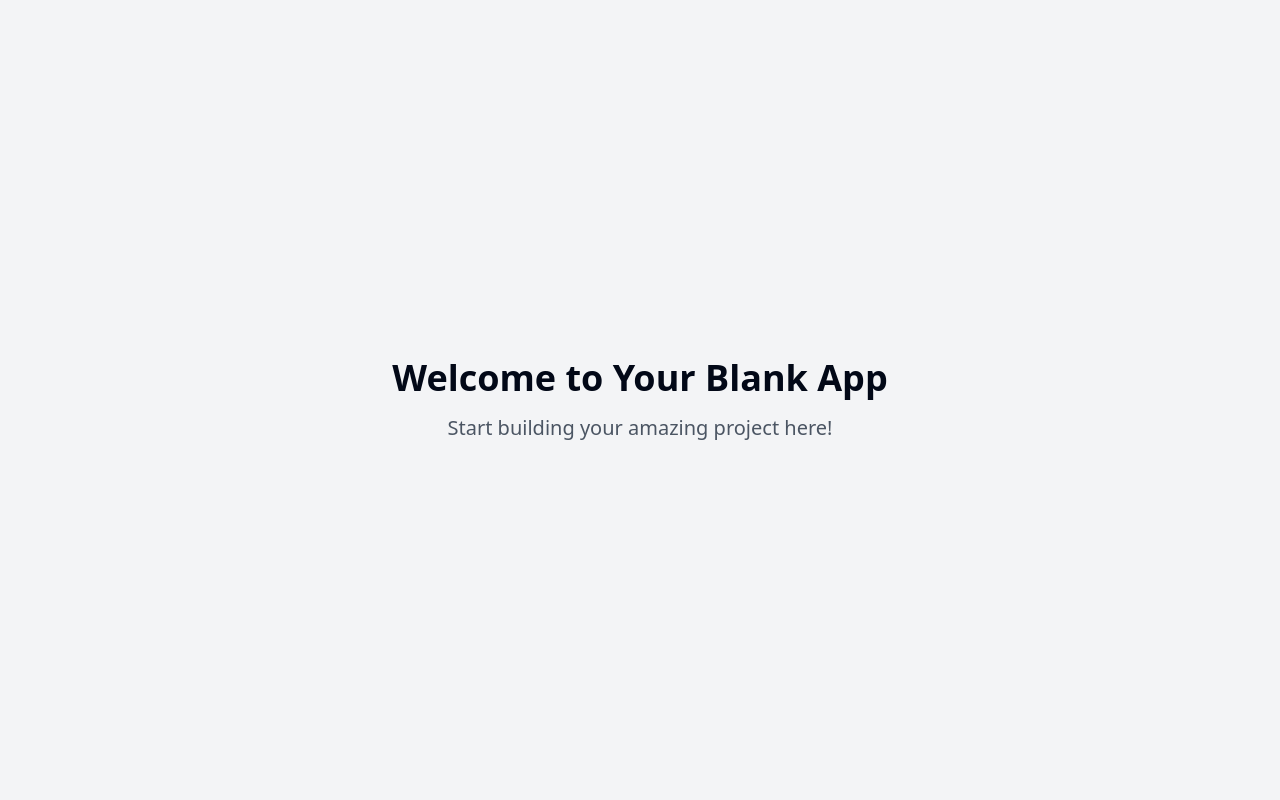
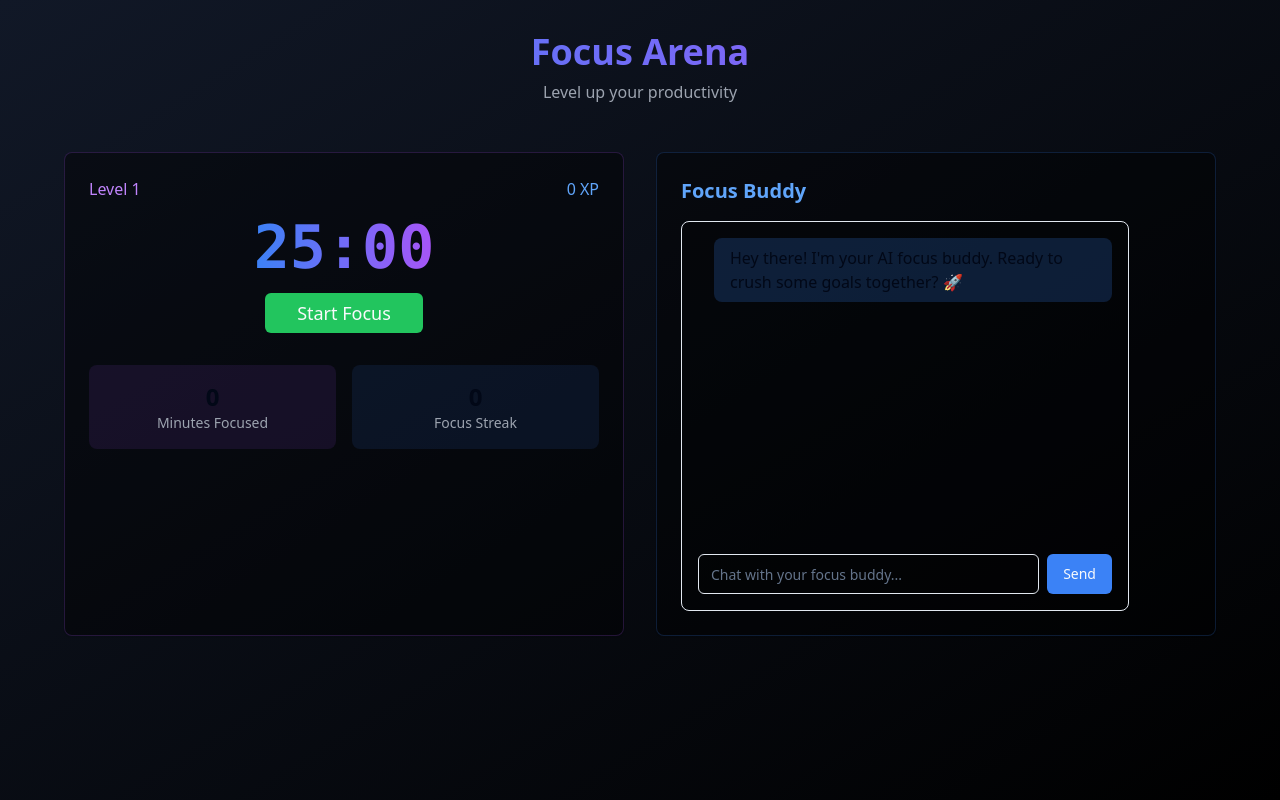
Before and after one commit to Jayjeet1013/focus-arena-legends, a React (Vite) app: page / in a window 1280 px wide. Built offline with nearby package versions, Linux system fonts and the light colour scheme.

Commit message:
Refactor: Integrate Gemini API key
This commit integrates the Gemini API key into the project.

```diff
--- a/package.json
+++ b/package.json
@@ -11,6 +11,7 @@
     "preview": "vite preview"
   },
   "dependencies": {
+    "@google/generative-ai": "^0.2.1",
     "@hookform/resolvers": "^3.9.0",
     "@radix-ui/react-accordion": "^1.2.0",
     "@radix-ui/react-alert-dialog": "^1.1.1",
--- /dev/null
+++ b/src/components/AIBuddy.tsx
@@ -0,0 +1,78 @@
+
+import { useState } from 'react';
+import { getChatResponse } from '@/utils/gemini';
+import { Button } from '@/components/ui/button';
+import { cn } from '@/lib/utils';
+import { Input } from '@/components/ui/input';
+import { ScrollArea } from '@/components/ui/scroll-area';
+
+interface Message {
+  role: 'user' | 'assistant';
+  content: string;
+}
+
+export const AIBuddy = () => {
+  const [messages, setMessages] = useState<Message[]>([
+    { role: 'assistant', content: "Hey there! I'm your AI focus buddy. Ready to crush some goals together? 🚀" }
+  ]);
+  const [input, setInput] = useState('');
+  const [isLoading, setIsLoading] = useState(false);
+
+  const sendMessage = async () => {
+    if (!input.trim()) return;
+
+    const userMessage = { role: 'user' as const, content: input };
+    setMessages(prev => [...prev, userMessage]);
+    setInput('');
+    setIsLoading(true);
+
+    try {
+      const response = await getChatResponse(input);
+      const aiMessage = { role: 'assistant' as const, content: response };
+      setMessages(prev => [...prev, aiMessage]);
+    } catch (error) {
+      console.error('Error:', error);
+    } finally {
+      setIsLoading(false);
+    }
+  };
+
+  return (
+    <div className="w-full max-w-md border rounded-lg bg-black/20 p-4">
+      <ScrollArea className="h-[300px] mb-4">
+        <div className="space-y-4">
+          {messages.map((msg, i) => (
+            <div
+              key={i}
+              className={cn(
+                "px-4 py-2 rounded-lg",
+                msg.role === 'assistant'
+                  ? "bg-blue-500/20 ml-4"
+                  : "bg-purple-500/20 mr-4"
+              )}
+            >
+              {msg.content}
+            </div>
+          ))}
+        </div>
+      </ScrollArea>
+
+      <div className="flex gap-2">
+        <Input
+          value={input}
+          onChange={(e) => setInput(e.target.value)}
+          onKeyPress={(e) => e.key === 'Enter' && sendMessage()}
+          placeholder="Chat with your focus buddy..."
+          className="flex-1 bg-black/10"
+        />
+        <Button
+          onClick={sendMessage}
+          disabled={isLoading}
+          className="bg-blue-500 hover:bg-blue-600"
+        >
+          {isLoading ? '...' : 'Send'}
+        </Button>
+      </div>
+    </div>
+  );
+};
--- /dev/null
+++ b/src/components/FocusArena.tsx
@@ -0,0 +1,69 @@
+
+import { useState } from 'react';
+import { Timer } from './Timer';
+import { AIBuddy } from './AIBuddy';
+import { calculateXP, calculateLevel, type UserStats } from '@/utils/xpSystem';
+import { Card } from '@/components/ui/card';
+
+export const FocusArena = () => {
+  const [stats, setStats] = useState<UserStats>({
+    level: 1,
+    xp: 0,
+    focusMinutes: 0,
+    streak: 0,
+  });
+
+  const handleFocusComplete = () => {
+    const earnedXP = calculateXP(25); // 25 minutes session
+    const newXP = stats.xp + earnedXP;
+    const newLevel = calculateLevel(newXP);
+
+    setStats(prev => ({
+      ...prev,
+      xp: newXP,
+      level: newLevel,
+      focusMinutes: prev.focusMinutes + 25,
+      streak: prev.streak + 1,
+    }));
+  };
+
+  return (
+    <div className="min-h-screen bg-gradient-to-br from-gray-900 to-black text-white p-8">
+      <div className="max-w-6xl mx-auto">
+        <header className="text-center mb-12">
+          <h1 className="text-4xl font-bold mb-2 bg-gradient-to-r from-blue-500 to-purple-500 bg-clip-text text-transparent">
+            Focus Arena
+          </h1>
+          <p className="text-gray-400">Level up your productivity</p>
+        </header>
+
+        <div className="grid grid-cols-1 md:grid-cols-2 gap-8">
+          <Card className="p-6 bg-black/40 border-purple-500/20">
+            <div className="mb-8">
+              <div className="flex justify-between mb-4">
+                <span className="text-purple-400">Level {stats.level}</span>
+                <span className="text-blue-400">{stats.xp} XP</span>
+              </div>
+              <Timer onComplete={handleFocusComplete} />
+            </div>
+            <div className="grid grid-cols-2 gap-4 text-center">
+              <div className="p-4 rounded-lg bg-purple-500/10">
+                <div className="text-2xl font-bold">{stats.focusMinutes}</div>
+                <div className="text-sm text-gray-400">Minutes Focused</div>
+              </div>
+              <div className="p-4 rounded-lg bg-blue-500/10">
+                <div className="text-2xl font-bold">{stats.streak}</div>
+                <div className="text-sm text-gray-400">Focus Streak</div>
+              </div>
+            </div>
+          </Card>
+
+          <Card className="p-6 bg-black/40 border-blue-500/20">
+            <h2 className="text-xl font-bold mb-4 text-blue-400">Focus Buddy</h2>
+            <AIBuddy />
+          </Card>
+        </div>
+      </div>
+    </div>
+  );
+};
--- /dev/null
+++ b/src/components/Timer.tsx
@@ -0,0 +1,54 @@
+
+import { useState, useEffect } from 'react';
+import { Button } from '@/components/ui/button';
+import { cn } from '@/lib/utils';
+
+interface TimerProps {
+  onComplete: () => void;
+  initialMinutes?: number;
+}
+
+export const Timer = ({ onComplete, initialMinutes = 25 }: TimerProps) => {
+  const [timeLeft, setTimeLeft] = useState(initialMinutes * 60);
+  const [isActive, setIsActive] = useState(false);
+
+  useEffect(() => {
+    let interval: number;
+
+    if (isActive && timeLeft > 0) {
+      interval = setInterval(() => {
+        setTimeLeft((time) => time - 1);
+      }, 1000) as unknown as number;
+    } else if (timeLeft === 0) {
+      onComplete();
+    }
+
+    return () => clearInterval(interval);
+  }, [isActive, timeLeft, onComplete]);
+
+  const minutes = Math.floor(timeLeft / 60);
+  const seconds = timeLeft % 60;
+
+  const toggleTimer = () => setIsActive(!isActive);
+
+  return (
+    <div className="flex flex-col items-center space-y-4">
+      <div className={cn(
+        "text-6xl font-bold font-mono",
+        "bg-gradient-to-r from-blue-500 to-purple-500 bg-clip-text text-transparent",
+        "transition-all duration-300"
+      )}>
+        {minutes.toString().padStart(2, '0')}:{seconds.toString().padStart(2, '0')}
+      </div>
+      <Button
+        onClick={toggleTimer}
+        className={cn(
+          "px-8 py-2 text-lg",
+          isActive ? "bg-red-500 hover:bg-red-600" : "bg-green-500 hover:bg-green-600"
+        )}
+      >
+        {isActive ? 'Pause' : 'Start Focus'}
+      </Button>
+    </div>
+  );
+};
--- a/src/pages/Index.tsx
+++ b/src/pages/Index.tsx
@@ -1,14 +1,8 @@
-// Update this page (the content is just a fallback if you fail to update the page)
+
+import { FocusArena } from '@/components/FocusArena';
 
 const Index = () => {
-  return (
-    <div className="min-h-screen flex items-center justify-center bg-gray-100">
-      <div className="text-center">
-        <h1 className="text-4xl font-bold mb-4">Welcome to Your Blank App</h1>
-        <p className="text-xl text-gray-600">Start building your amazing project here!</p>
-      </div>
-    </div>
-  );
+  return <FocusArena />;
 };
 
 export default Index;
--- /dev/null
+++ b/src/utils/gemini.ts
@@ -0,0 +1,29 @@
+
+import { GoogleGenerativeAI } from "@google/generative-ai";
+
+const genAI = new GoogleGenerativeAI("AIzaSyCkOXNC6YpgPkLg6xunZ70ZuXRAFttpp3I");
+
+export async function getChatResponse(message: string) {
+  try {
+    const model = genAI.getGenerativeModel({ model: "gemini-pro" });
+    const chat = model.startChat({
+      history: [
+        {
+          role: "user",
+          parts: "You are a focus buddy AI that helps users stay motivated and on track. Be encouraging but also fun and casual.",
+        },
+        {
+          role: "model",
+          parts: "Got it! I'll be your friendly focus buddy, keeping things light while helping you stay productive. I can offer encouragement, track your progress, or even give you a gentle nudge when needed - all with a positive vibe! 😊",
+        },
+      ],
+    });
+
+    const result = await chat.sendMessage(message);
+    const response = await result.response;
+    return response.text();
+  } catch (error) {
+    console.error("Error with Gemini API:", error);
+    return "Sorry, I'm having trouble connecting right now. Let's keep focusing though! 💪";
+  }
+}
--- /dev/null
+++ b/src/utils/xpSystem.ts
@@ -0,0 +1,15 @@
+
+export interface UserStats {
+  level: number;
+  xp: number;
+  focusMinutes: number;
+  streak: number;
+}
+
+export function calculateXP(focusMinutes: number): number {
+  return Math.floor(focusMinutes * 10); // 10 XP per minute
+}
+
+export function calculateLevel(xp: number): number {
+  return Math.floor(xp / 1000) + 1; // Level up every 1000 XP
+}
```
Also changed, not shown: 1 other file (tests, documents, lock files or other folders).
